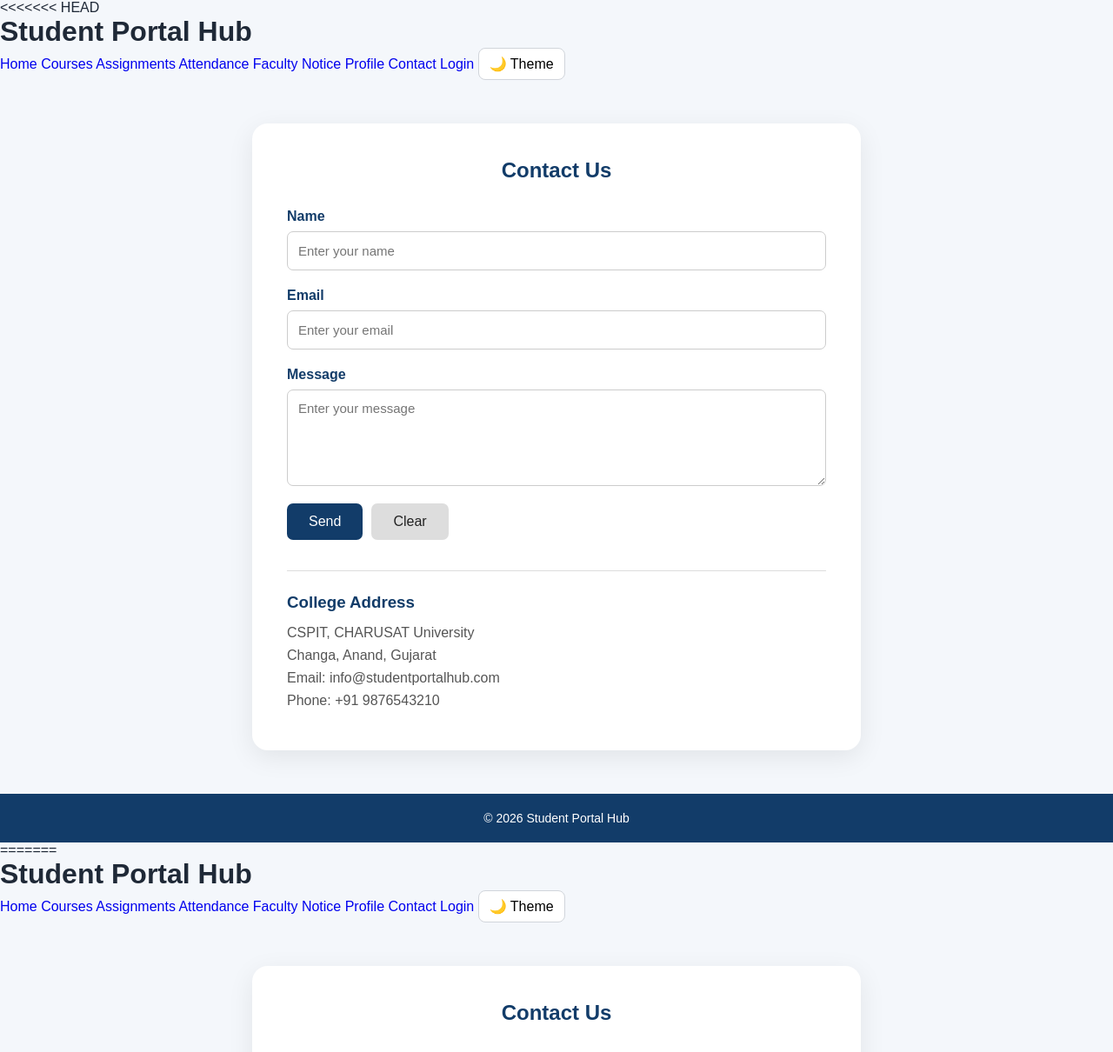
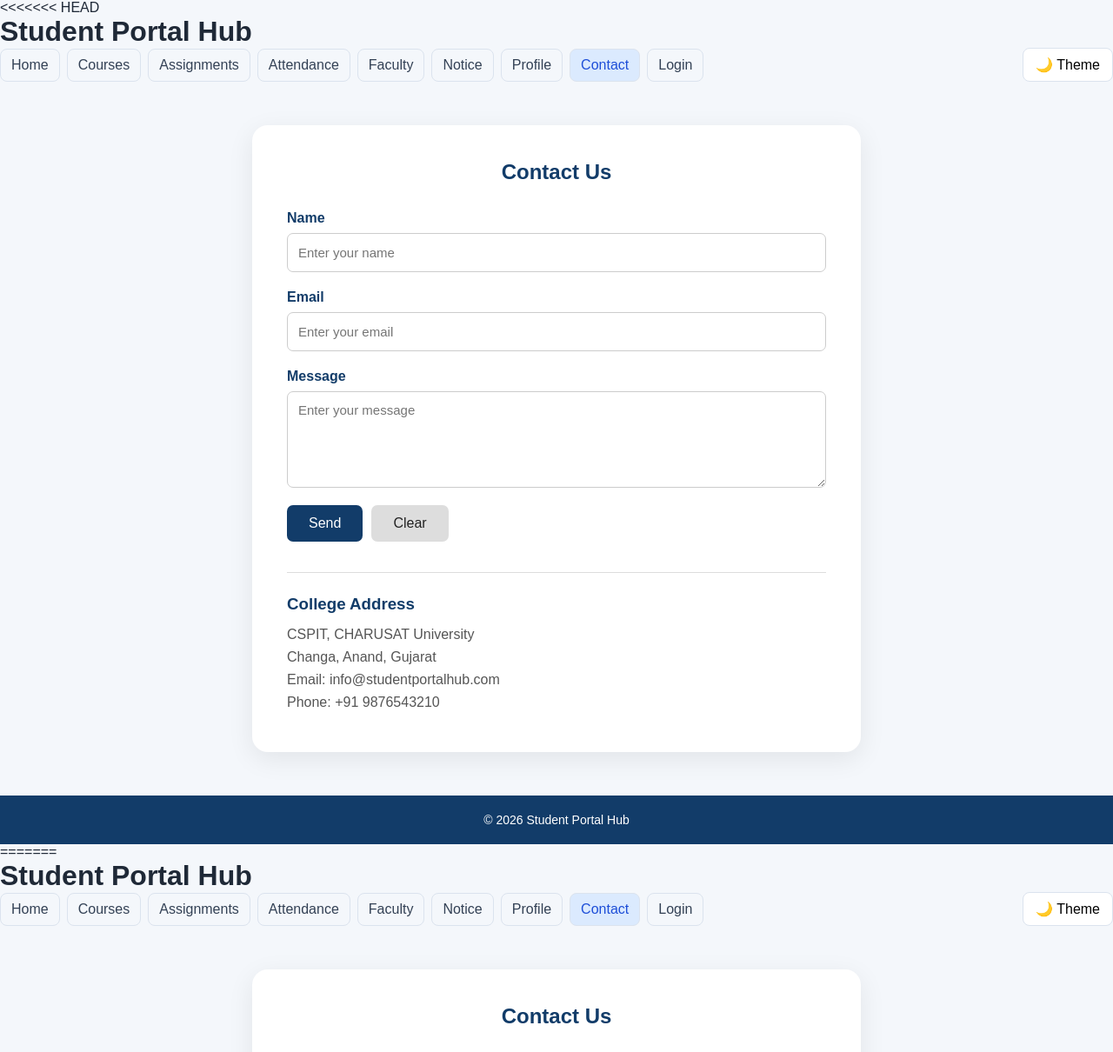
Before and after one commit to parthkp126/studenthubportel, a PHP site: page /contact.html in a window 1280 px wide. Shown: the top 1210 px of the page at 87% size. Run offline with PHP 8.4, Linux system fonts and the light colour scheme.

Commit message:
Enhance header navigation styles
Added styles for navigation links and theme button.

```diff
--- a/css/style.css
+++ b/css/style.css
@@ -2716,3 +2716,49 @@
 .page-content {
     padding-top: 35px !important;
 }
+/* Navigation links as buttons; Theme button on the right */
+header nav {
+    display: flex;
+    align-items: center;
+    flex-wrap: wrap;
+    gap: 8px;
+    width: 100%;
+}
+
+header nav a {
+    display: inline-flex;
+    align-items: center;
+    padding: 9px 12px;
+    border: 1px solid #dbe3ee;
+    border-radius: 8px;
+    color: #334155;
+    text-decoration: none;
+}
+
+header nav a:hover,
+header nav a.active {
+    background: #dbeafe;
+    color: #1d4ed8;
+}
+
+header nav #themeBtn {
+    margin-left: auto;
+    flex-shrink: 0;
+    padding: 9px 14px;
+    border: 1px solid #dbe3ee;
+    border-radius: 8px;
+    background: #ffffff;
+    cursor: pointer;
+}
+
+@media (max-width: 700px) {
+    header nav {
+        gap: 6px;
+    }
+
+    header nav a,
+    header nav #themeBtn {
+        padding: 8px 10px;
+        font-size: 14px;
+    }
+}
```
